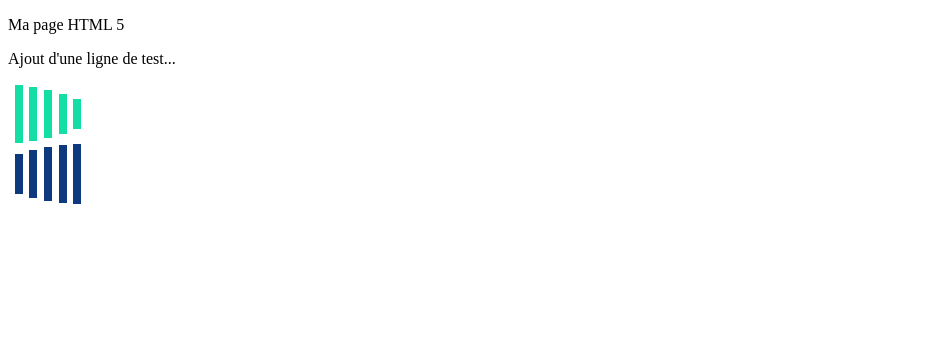
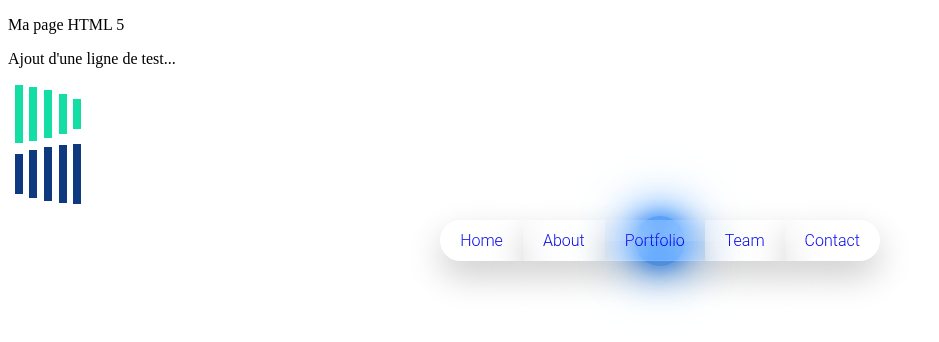
Before and after one commit to Tchit10/OVH, a plain HTML site: page nginx/nginx-data/index.html in a window 1280 px wide. Shown: the whole page, without its empty margins (0-939 px from the left). Drawn offline with Linux system fonts and the light colour scheme.

Commit message:
Add menu bar for nginx

```diff
--- a/nginx/nginx-data/index.html
+++ b/nginx/nginx-data/index.html
@@ -25,5 +25,29 @@
           <div class="load__bar load__bar--5-inv"></div>
         </div>
      </div>
+     <ul>
+       <li><a href="#">Home</a></li>
+       <li><a href="#">About</a></li>
+       <li><a href="#">Portfolio</a></li>
+       <li><a href="#">Team</a></li>
+       <li><a href="#">Contact</a></li>
+       <div id="marker"></div>
+     </ul>
+
+     <script>
+       const marker = document.querySelector('marker');
+       const item = document.querySelector('ul li a');
+
+       function Indicator(e){
+         marker.style.left = e.offsetLeft+'px';
+         marker.style.width = e.offsetWidth+'px';
+       }
+
+       item.forEach(link => {
+         link.addEventListener('mousemove', (e) => {
+           Indicator(e.target);
+         }
+       }
+     </script>
 </body>
 </html>
--- a/nginx/nginx-data/style.css
+++ b/nginx/nginx-data/style.css
@@ -59,3 +59,128 @@
     transform: scaleY(1);
   }
 }
+
+ul
+{
+  position: relative;
+  display: flex;
+  justify-content: center;
+  align-items: center;
+  font-family: 'Roboto', sans-serif;
+}
+
+ul li
+{
+  list-style: none;
+}
+
+ul li a
+{
+  position: relative;
+  #color: #fff;
+  font-size: 1em;
+  text-decoration: none;
+  display: inline-block;
+  padding: 10px 20px;
+  font-weight: 300;
+  background: rgba(255,255,255,0.05);
+  box-shadow: 0 15px 35px rgba(0,0,0,0.2);
+  border-top: 1px solid rgba(255,255,255,0.1);
+  border-bottom: 1px solid rgba(255,255,255,0.1);
+  z-index: 1000;
+  overflow: hidden;
+  backdrop-filter: blur(15px);
+}
+
+ul li a:before
+{
+  content: '';
+  position: absolute;
+  top: 0;
+  left: 0;
+  width: 100%;
+  height: 50%;
+  background: rgba(255,255,255,0.1);
+}
+
+ul li:first-child a
+{
+  border-top-left-radius: 30px;
+  border-bottom-left-radius: 30px;
+}
+
+ul li:last-child a
+{
+  border-top-right-radius: 30px;
+  border-bottom-right-radius: 30px;
+}
+
+ul li:nth-last-child(2) a
+{
+  border-top-right-radius: 30px;
+  border-bottom-right-radius: 30px;
+}
+
+#marker
+{
+  position: absolute;
+  top: 0;
+  width: 41px;
+  height: 41px;
+  z-index: 1;
+  transition: 0.5s;
+}
+
+#marker::before
+{
+  content: '';
+  position: absolute;
+  top: 50%;
+  left: 50%;
+  transform: translate(-50%,-50%);
+  width: 50px;
+  height: 50px;
+  border-radius: 50%;
+  transition: 0.5s;
+  background: #5da6ff;
+  box-shadow: 0 0 15px #5da6ff,
+  0 0 30px #5da6ff,
+  0 0 45px #5da6ff,
+  0 0 60px #5da6ff;
+}
+
+ul li:nth-child(2):hover ~ #marker::before
+{
+  background: #ff0;
+  box-shadow: 0 0 15px #ff0,
+  0 0 30px #ff0,
+  0 0 45px #ff0,
+  0 0 60px #ff0;
+}
+
+ul li:nth-child(3):hover ~ #marker::before
+{
+  background: #0f0;
+  box-shadow: 0 0 15px #0f0,
+  0 0 30px #0f0,
+  0 0 45px #0f0,
+  0 0 60px #0f0;
+}
+
+ul li:nth-child(4):hover ~ #marker::before
+{
+  background: #ff308f;
+  box-shadow: 0 0 15px #ff308f,
+  0 0 30px #ff308f,
+  0 0 45px #ff308f,
+  0 0 60px #ff308f;
+}
+
+ul li:nth-child(5):hover ~ #marker::before
+{
+  background: #df2fff;
+  box-shadow: 0 0 15px #df2fff,
+  0 0 30px #df2fff,
+  0 0 45px #df2fff,
+  0 0 60px #df2fff;
+}
```
